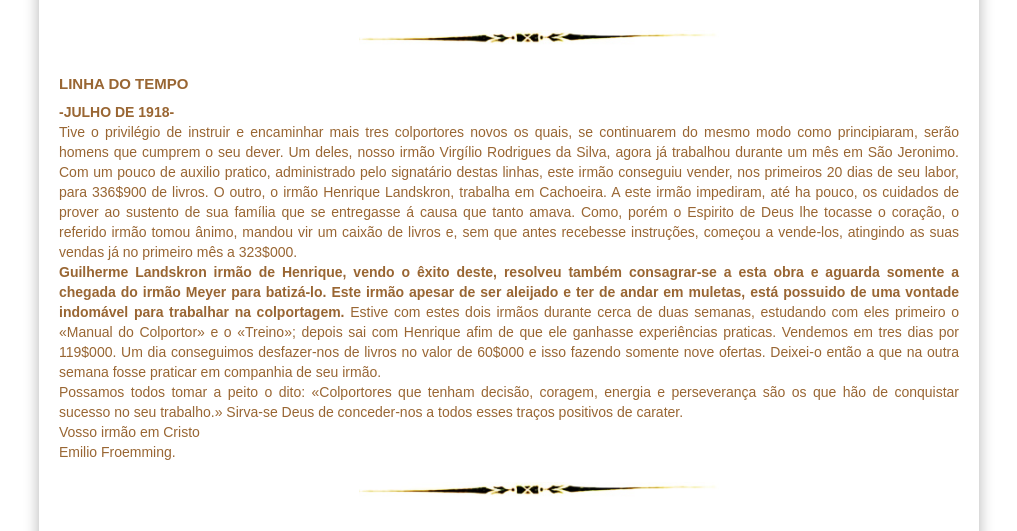
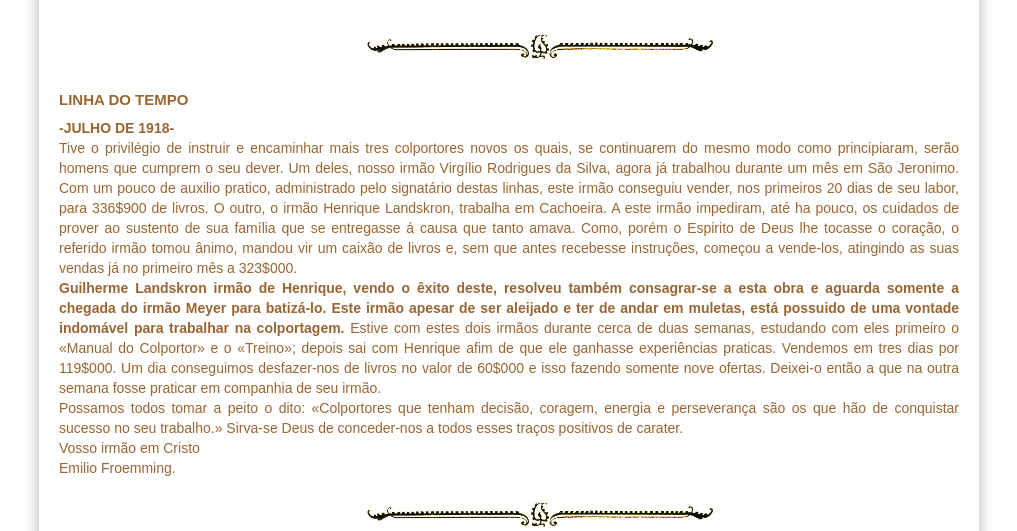
Before and after one commit to claudiovargas1955/claudiovargas1955.github.io, a Jekyll site: the page built from _pages/história-da-iasd-bosque.html, in a window 1280 px wide. Shown: the part 973-1504 px from the top of the page, without its empty margins (131-1148 px from the left). Built offline with Jekyll 4.4.1, drawn with Linux system fonts in a browser that asks for light colours; some web fonts are replaced.

Commit message:
Update história-da-iasd-bosque.html

```diff
--- a/_pages/história-da-iasd-bosque.html
+++ b/_pages/história-da-iasd-bosque.html
@@ -122,7 +122,7 @@ tr:hover{
 <p><img class="esq2" style="float:center"; src="/images/igrejabosque.png" class="img-responsive" width="770px" title="";/>
 <figcaption>
 <h3>Inauguração Igreja Adventista do Bosque<br>1937</h3></figcaption></figure><br>
-<img class="dir3" style="float:center"; src="/images/separacao.jpg" class="img-responsive" width="400px" title="";/><br>
+<img class="dir3" style="float:center"; src="/images/Separador2.jpg" class="img-responsive" width="400px" title="";/><br>
 
 <h5>LINHA DO TEMPO</h5></b>
 
@@ -142,14 +142,14 @@ Possamos todos tomar a peito o dito: «Colportores que tenham decisão, coragem,
 Deus de conceder-nos a todos esses traços positivos de carater.<br>
 Vosso irmão em Cristo<br>
 Emilio Froemming.
-<img class="dir3" style="float:center"; src="/images/separacao.jpg" class="img-responsive" width="400px" title="";/><br>
+<img class="dir3" style="float:center"; src="/images/Separador2.jpg" class="img-responsive" width="400px" title="";/><br>
 
 <p><b>-SETEMBRO 1918-</b><br>
 Rio Grande do Sul.<br>
 Numa carta particular, o irmão Emilio Froemming, diretor da colportagem de Rio Grande do Sul, escreve do modo seguinte sobre a obra da venda de nossa literatura
 nesse campo do Brasil: — «A colportagem sempre vai indo regularmente. <b>O irmão Guilherme Landskron, embora aleijado, é fervoroso no trabalho e tem tido ótimo sucesso.
 </b><br>
-<img class="dir3" style="float:center"; src="/images/separacao.jpg" class="img-responsive" width="400px" title="";/><br>
+<img class="dir3" style="float:center"; src="/images/Separador2.jpg.jpg" class="img-responsive" width="400px" title="";/><br>
 
 <b>-AGOSTO DE 1919-</b><br>
 -Por fim dirigi-me a Tres Vendas, Cachoeira, onde encontrei os irmãos Landskron e E. Hacker, que estão bem animados. O irmão Landskron já tinha vendido, no pouco
@@ -157,7 +157,7 @@ tempo que trabalhou depois da conferencia, para 5001000 de livros. Ele disse que
 muitos dos quais pediram mais esclarecimentos sobre a verdade. O irmão Hacker está ficando bem animado. Em um dia e meio, quando estive com elle, vendemos com o
 auxilio de Deus por 708000 de livros.<br>
 Emilio Froemming.<br>
-<img class="dir3" style="float:center"; src="/images/separacao.jpg" class="img-responsive" width="400px" title="";/><br>
+<img class="dir3" style="float:center"; src="/images/Separador2.jpg" class="img-responsive" width="400px" title="";/><br>
 
 <div class="brasileira" align="center">
     <table border="5px" color="#ffffff" width="440px" cellspacing="10px" cellpadding="10px" height="50px">
@@ -330,7 +330,7 @@ Emilio Froemming.<br>
        </table>
 
 </div>
-      <img class="dir3" style="float:center"; src="/images/separacao.jpg" class="img-responsive" width="400px" title="";/><br>
+      <img class="dir3" style="float:center"; src="/images/Separador2.jpg" class="img-responsive" width="400px" title="";/><br>
 
 
  <p><b>-Novembro de 1930: </b><br>
@@ -344,7 +344,7 @@ na Sociedade Internacional de Tratados. Sabeff decidiu se mudar para o Brasil de
 brasileiro. Contando com sua experiência, ele limpou a máquina carbonizada, montou-a e começou a fazer composições tipográficas. Quase na mesma época, Augusto Pages
 chegou da Alemanha para dirigir a obra de publicações.<br>
 
-<img class="dir3" style="float:center"; src="/images/separacao.jpg" class="img-responsive" width="400px" title="";/><br>
+<img class="dir3" style="float:center"; src="/images/Separador2.jpg" class="img-responsive" width="400px" title="";/><br>
 
 <p><b>-Fevereiro de 1932:</b><br>
 -VARGAS . — filho do irmão Antenor da Silva Vargas, falleceu em Botucarahy, Rio G . do Sul, no dia 8 de novembro de 1931, o pequeno Ruben Vargas, com a idade de
@@ -352,7 +352,7 @@ um ano e quatro meses. Palavras de conforto foram dirigidas aos entristecidos pe
 Antenor e esposa consagram de novo as suas vidas ao Senhor, prometendo completa fidelidade em todos os seus privilégios como membros e abrigam a firme esperança de
 ver outra vez o filho amado na vinda do Doador da vida. <br>
 ANTONIO JOSÉ DE BORBA.
-<img class="dir3" style="float:center"; src="/images/separacao.jpg" class="img-responsive" width="400px" title="";/>
+<img class="dir3" style="float:center"; src="/images/Separador2.jpg" class="img-responsive" width="400px" title="";/>
 <img class="dir2" style="float:right"; src="/images/joaquim.jpg" class="img-responsive" width="150px" title="joaquim Vargas -1938";/><br>
 
 <p><b>-07 DE JULHO DE 1938: </b><br>
@@ -367,7 +367,7 @@ colheu melancias como nunca dantes. Deus abençoou-o em tão grande medida, que
 A colheita foi não somente abundante, mas também de boa qualidade, pois colheu melancias de mais de 35 kilos de peso.
 A gravura desta pagina mostra o irmão Joaquim Vargas com uma melancia, a qual, aliás, não foi a maior delas.<br>
 O Senhor dá êxito aos sinceros.
-<img class="dir3" style="float:center"; src="/images/separacao.jpg" class="img-responsive" width="400px" title="";/><br>
+<img class="dir3" style="float:center"; src="/images/Separador2.jpg" class="img-responsive" width="400px" title="";/><br>
 
 
 <p><b>-07 DE NOVEMBRO DE 1938: </b>
@@ -380,12 +380,12 @@ de Porto Alegre, a rua Gal. Vitorino, 77, neste ato representada por seu bastant
 A outorgante Leocadia da Silva Moura tem contratado vender ditos dois hectares de campo, como vendido tem a Associação dos Adventistas do 7º Dia, <b>pelo preço certo
 de quatrocentos mil reis (400$000),</b> moeda corrente do país, que nesse ato recebe, pelo que dá plena e geral quitação.<br>
 
-<img class="dir3" style="float:center"; src="/images/separacao.jpg" class="img-responsive" width="400px" title="";/><br>
+<img class="dir3" style="float:center"; src="/images/Separador2.jpg" class="img-responsive" width="400px" title="";/><br>
 <b>-10 DE JULHO DE 1939-</b><br>
 VARGAS. —-Faleceu no dia 10 de julho, em Botucaraí, município de Cachoeira, Rio Grande do Sul, o membro da igreja local, João Antônio de Vargas, na avançada
 idade de 83 anos. Deixa viúva, oito filhos, muitos netos o bisnetos. Há dezoito anos fazia parte da igreja, da qual era forte esteio.<br>
 
-<img class="dir3" style="float:center"; src="/images/separacao.jpg" class="img-responsive" width="400px" title="";/><br>
+<img class="dir3" style="float:center"; src="/images/Separador2.jpg" class="img-responsive" width="400px" title="";/><br>
 
 <img class="dir2" style="float:right"; src="/images/Igreja do Botucaraí.jpg" class="img-responsive" width="250px" title="Congresso M. V. 1945";/>
 
@@ -397,7 +397,7 @@ Em Botucaraí — Cachoeira, nos dias 11 a 13 de abril, a mocidade adventista da
 Poucos congressos apresentaram uma sobremesa tão linda quanto êste: Um casal de congressistas uniu-se no matrimônio cristão. O último hino do congresso, desta vez,
 não foi o "Oh! nunca nos separar", e sim o tradicional hino: "Abençoa, Senhor, esta santa união..."<br>
 Ajudou a guiar a mocidade ao trabalho o Pastor Osvaldo de Azevedo, bom amigo dos jovens. Missionários Voluntários, ide, anunciai que Cristo voltará!<br>
-<img class="dir3" style="float:center"; src="/images/separacao.jpg" class="img-responsive" width="400px" title="";/><br>
+<img class="dir3" style="float:center"; src="/images/Separador2.jpg" class="img-responsive" width="400px" title="";/><br>
 
 <p><b>ABRIL/1950 - SATANÁS FOI EXPULSO PELA ORAÇÃO</b><br>
 MARTINHO BORBA<br>
@@ -411,9 +411,7 @@ Um dia fomos chamados a sua casa para orarmos por eles. Enquanto orávamos, Sata
 oração, feita fervorosamente por um dos adventistas; mas, graças ao bom Deus, depois de algum tempo Satanás definitivamente saiu daquela casa, deixando os seus
 moradores em paz. E assim, sucessivamente com as outras famílias.<br>
 Terminando, desejo dar muitas graças a Deus per ter ouvido nossas orações.
-<img class="dir3" style="float:center"; src="/images/separacao.jpg" class="img-responsive" width="400px" title="";/><br>
+<img class="dir3" style="float:center"; src="/images/Separador2.jpg" class="img-responsive" width="400px" title="";/><br>
 
 
-<p style="text-align:center;  color:#996633; font-size:30px; font-family: 'Rancho', cursive">"Ide por todo o mundo, pregai o evangelho a toda criatura".</p><br>
-
-           <img class="dir3" style="float:center"; src="/images/Separador2.jpg" class="img-responsive" width="400px" title="";/><br>
+<p style="text-align:center;  color:#996633; font-size:30px; font-family: 'Rancho', cursive">"Ide por todo o mundo, pregai o evangelho a toda criatura".</p>
```
